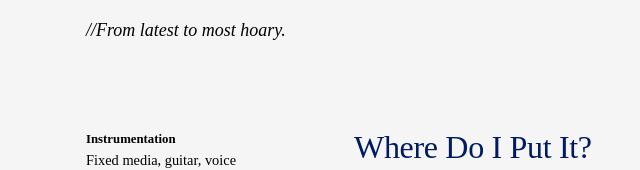
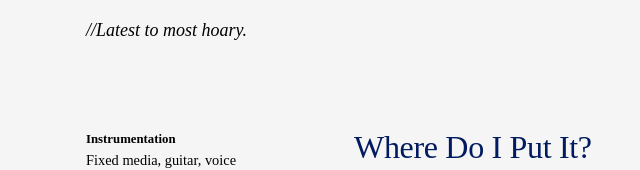
Before and after one commit to elischalet/elischalet.github.io, a plain HTML site: page compositions.html in a window 1280 px wide. Shown: the part 247-417 px from the top of the page, 90-730 px from the left. Drawn offline with Linux system fonts and the light colour scheme; a web font is replaced by a local one.

Commit message:
Update compositions.html

```diff
--- a/compositions.html
+++ b/compositions.html
@@ -29,7 +29,7 @@
 
   <main>
     <h1 class="page-title">Compositions</h1>
-    <p class="page-intro">//From latest to most hoary.</p>
+    <p class="page-intro">//Latest to most hoary.</p>
 
     <!-- To add a piece: copy one whole <article class="work"> block, paste it above or below, then edit. -->
     <article class="work">
```
